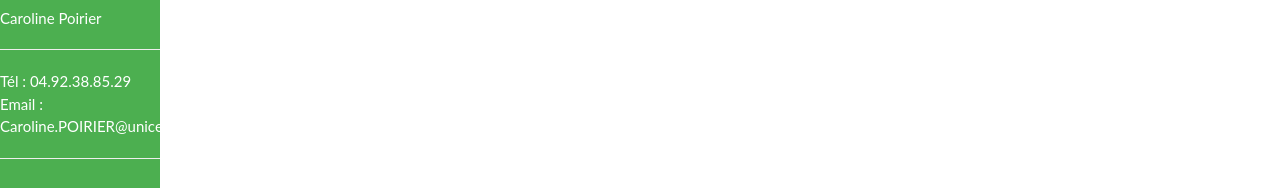
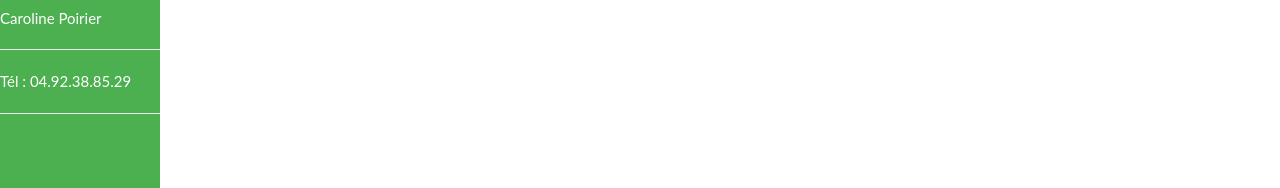
Before and after one commit to boucara/projet_server_Side_MBDS, an Angular app in the folder angular_client/client-video/: page / in a window 1280 px wide. Shown: the part 457-645 px from the top of the page. Built offline with nearby package versions, Linux system fonts and the light colour scheme; no server answers.

Commit message:
quelques corrections

```diff
--- a/angular_client/client-video/src/app/app.component.html
+++ b/angular_client/client-video/src/app/app.component.html
@@ -12,8 +12,9 @@
                         06410 Biot </p><hr>
     <p class="contact">Caroline Poirier </p><hr>
     <p class="contact">Tél : 04.92.38.85.29
-        Email : Caroline.POIRIER@unice.fr
+
     </p><hr>
+
  </div>
 
   <div class="main">
```
Also changed, not shown: 1 other file (tests, documents, lock files or other folders).
